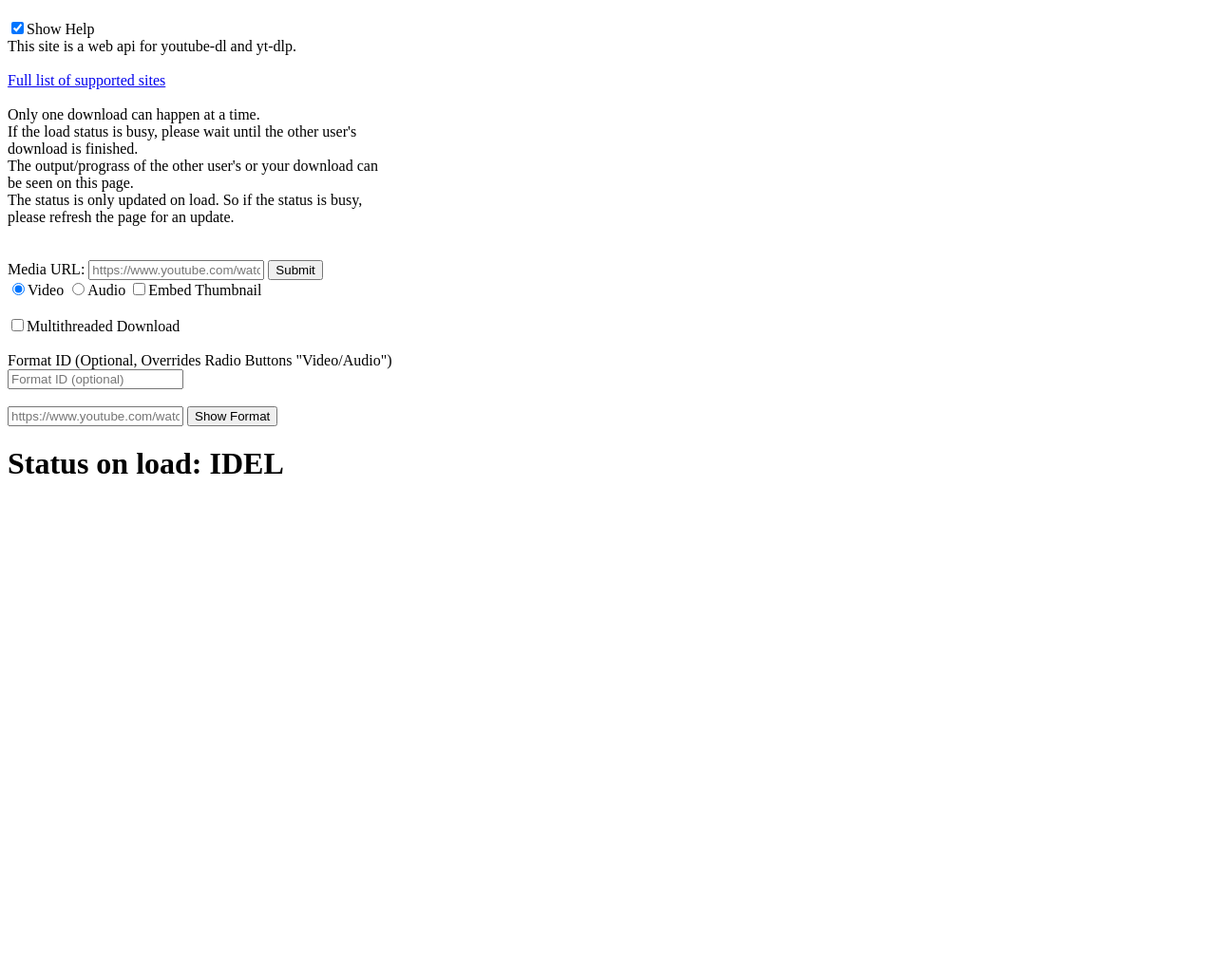
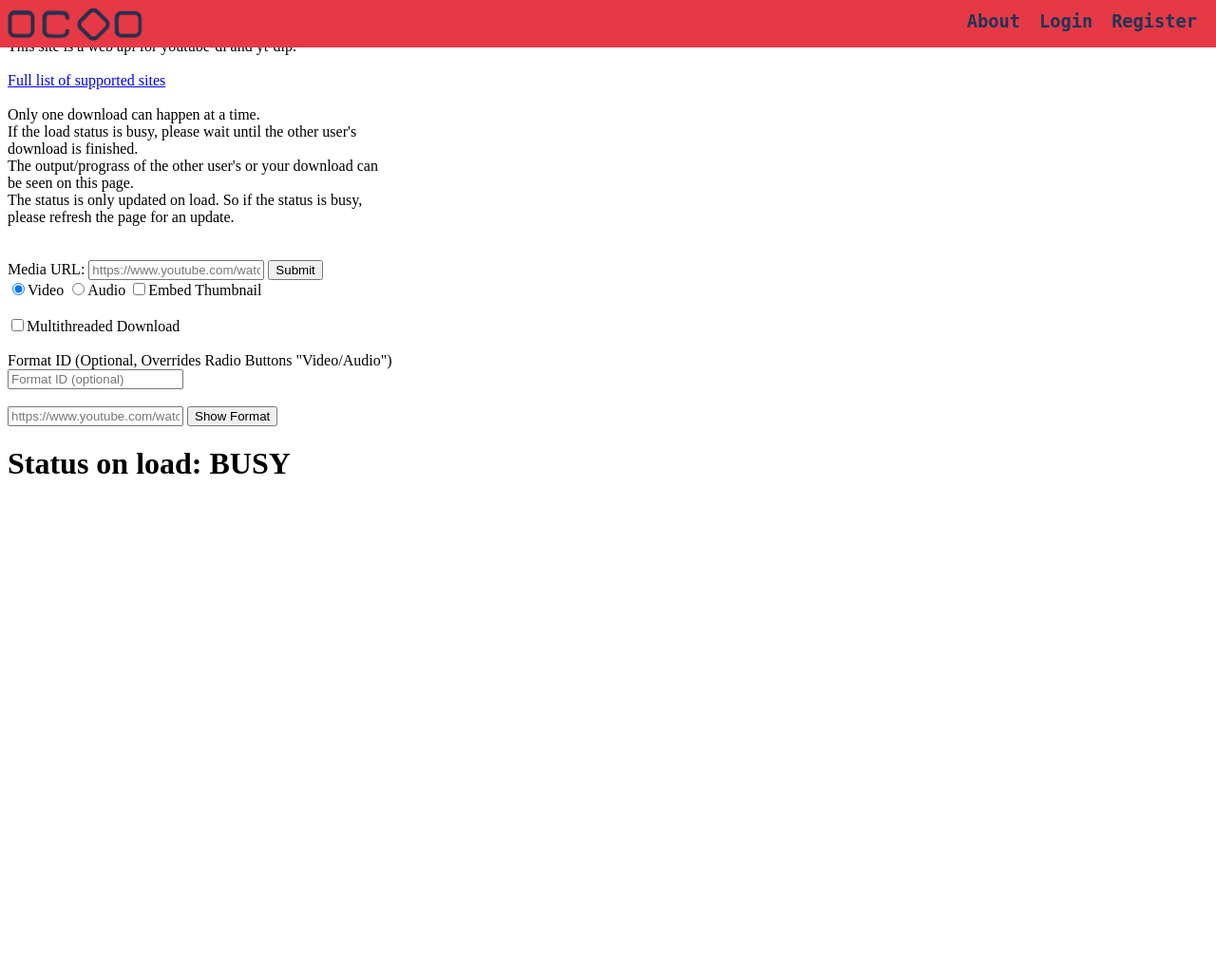
Before and after one commit to natheraf/myWebsite, a PHP site: page /pages/ytDownloadPage.html in a window 1280 px wide. Shown: the whole page at 95% size. Run offline with PHP 8.4, Linux system fonts and the light colour scheme.

Commit message:
deleted redundant code

```diff
--- a/files/ytdownloads/status.txt
+++ b/files/ytdownloads/status.txt
@@ -1 +1 @@
-idel
+busy
--- a/pages/ytDownloadPage.html
+++ b/pages/ytDownloadPage.html
@@ -3,6 +3,7 @@
     <head>
         <title>Media Downloader</title>
         <link rel="icon" href="../public/download-app-img.png">
+        <link rel="stylesheet" type="text/css" href="../styles/navbar.css">
         <link rel="stylesheet" type="text/css" href="../styles/ytDownloadPage.css">
         <script type="text/javascript" src="../scripts/ytUpdateDownloadStatus_ajax_solution.js"></script>
     </head>
@@ -12,8 +13,13 @@
 
         </header>
 
-        <nav>
-
+        <nav id="navbar">
+            <a class="nav-link" href="landingpage.html">
+                <img id="nav-link-home" src="../public/icon-long.png" alt="home">
+            </a>
+            <a class="nav-link" href="about.html">About</a>
+            <a class="nav-link" href="loginpage.html">Login</a>
+            <a class="nav-link" href="register.html">Register</a>
         </nav>
 
         <main>
--- a/scripts/ytUpdateDownloadStatus_ajax_solution.js
+++ b/scripts/ytUpdateDownloadStatus_ajax_solution.js
@@ -3,7 +3,7 @@ var outputLoop = ""; // takes entire output from current loop
 var outputBuffer = ""; // holds the difference between the current output and the previous output
 
 function on_download_page_load() {
-    showDownloadForm();
+    // showDownloadForm(); #change1
     ajax_download_info();
     check_if_status();
     check_if_busy()
--- a/styles/ytDownloadPage.css
+++ b/styles/ytDownloadPage.css
@@ -1,3 +1,7 @@
+main {
+    /* top: 100px; */
+}
+
 #multithreadedArgs {
     visibility: hidden;
     height: 0px;
@@ -20,10 +24,10 @@
     height: 0px;
 }
 
-#download_form {
+/* #download_form { #change1
     visibility: hidden;
     height: 0px;
-}
+} */
 
 #warning {
     color: red;
--- a/todo.txt
+++ b/todo.txt
@@ -1,5 +1,7 @@
 done
 use Navigator to improve low end experiences
+add instructions/readme for media downloader
+yt dlp supported sites full list: https://github.com/yt-dlp/yt-dlp/blob/master/supportedsites.md
 
 troubleshoot
 firefox animations and transitions not working
@@ -8,8 +10,6 @@ new features
 make all pages responsive to all screen sizes
 populate about page with music and pictures
 CSS for media download page
-add instructions/readme for media downloader
-yt dlp supported sites full list: https://github.com/yt-dlp/yt-dlp/blob/master/supportedsites.md
 
 notes
 network info still shown in landing page
```
